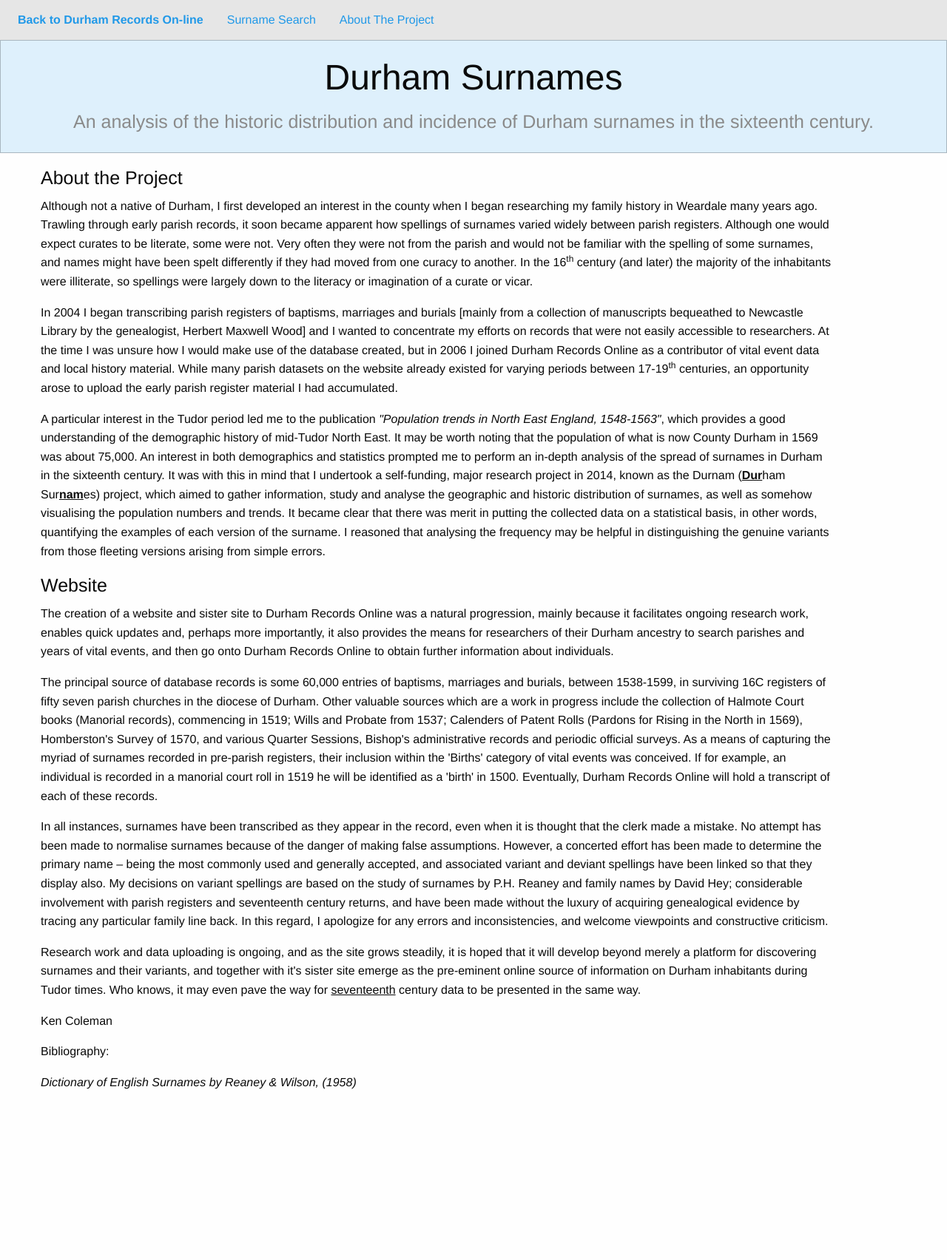
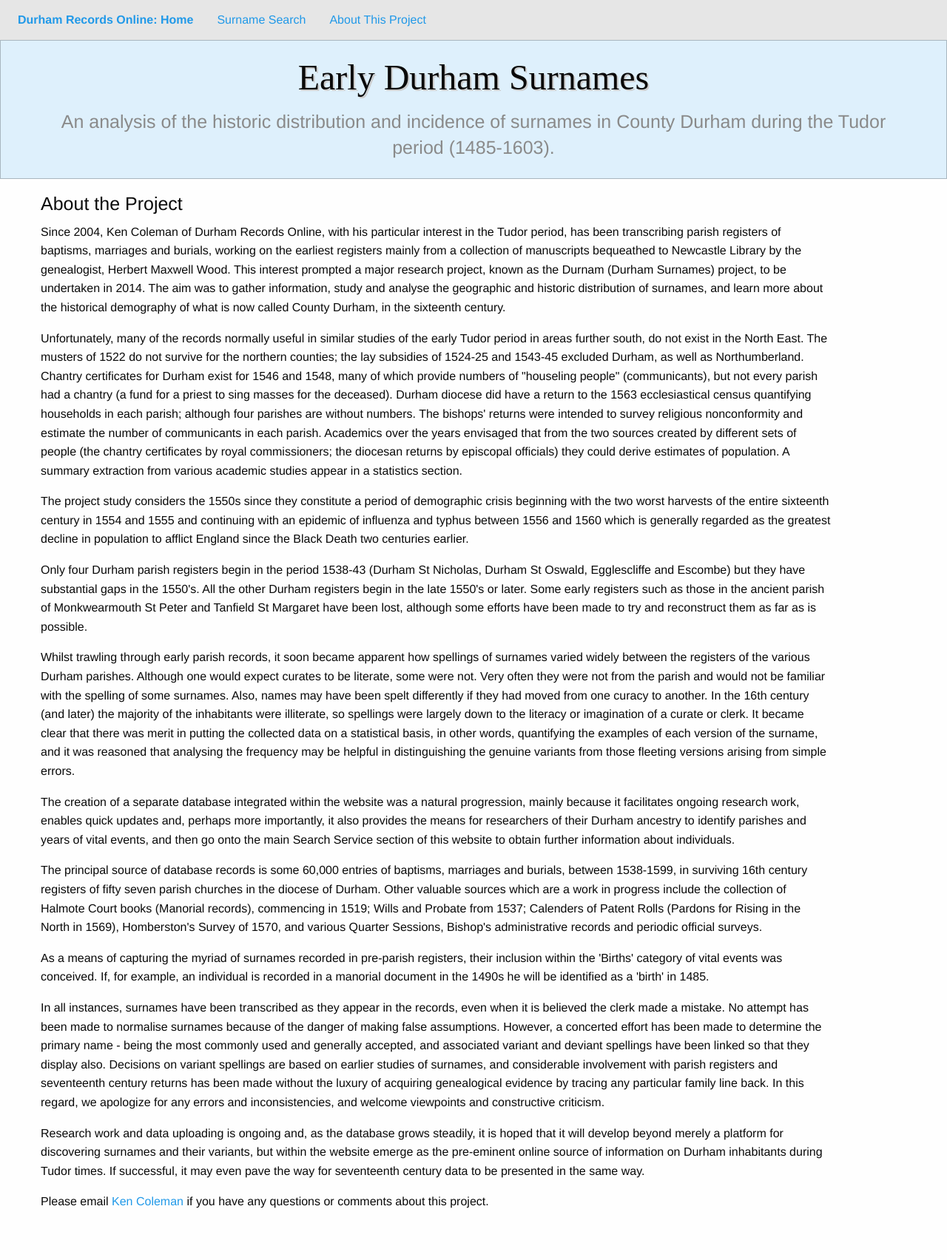
Before and after one commit to Rhino12343/durham_surnames_online, a CodeIgniter app: page /database/about in a window 1280 px wide. Shown: the whole page at 74% size. Before the commit the page ends 1473 px from the top, so only its background shows below. Run offline with CodeIgniter, Linux system fonts and the light colour scheme; data that the repository does not hold is empty; some libraries are stand-ins or nearby versions.

Commit message:
updated application files

```diff
--- a/application/controllers/Bulk.php
+++ b/application/controllers/Bulk.php
@@ -215,8 +215,8 @@ class Bulk extends CI_Controller {
                     // loop over surnames from parish and get surname_id
                     // check if surname_id is associated with parish_id and ward_id
                     // if not assign and return parish_surname_id
-                    // use parish_surname_id and check if year is stored in DSO_parish_surname_data
-                    // add the year to DSO_parish_surname_data
+                    // use parish_surname_id and check if year is stored in surnames_parish_surname_data
+                    // add the year to surnames_parish_surname_data
 
                     foreach ($surname_data as $ward => $parishes){
                         $ward_id = $this->import_admin->get_ward_id($ward);
--- a/application/views/about/index.php
+++ b/application/views/about/index.php
@@ -5,65 +5,45 @@
 <h4>About the Project</h4>
 
 <p>
-    Although not a native of Durham, I first developed an interest in the county when I began researching my family history in Weardale many years ago.
-    Trawling through early parish records, it soon became apparent how spellings of surnames varied widely between parish registers.
-    Although one would expect curates to be literate, some were not.
-    Very often they were not from the parish and would not be familiar with the spelling of some surnames, and names might have been spelt differently if they had moved from one curacy to another.
-    In the 16<sup>th</sup> century (and later) the majority of the inhabitants were illiterate, so spellings were largely down to the literacy or imagination of a curate or vicar.
+   Since 2004, Ken Coleman of Durham Records Online, with his particular interest in the Tudor period, has been transcribing parish registers of baptisms, marriages and burials, working on the earliest registers mainly from a collection of manuscripts bequeathed to Newcastle Library by the genealogist, Herbert Maxwell Wood. This interest prompted a major research project, known as the Durnam (Durham Surnames) project, to be undertaken in 2014. The aim was to gather information, study and analyse the geographic and historic distribution of surnames, and learn more about the historical demography of what is now called County Durham, in the sixteenth century.
+
 </p>
 
 <p>
-    In 2004 I began transcribing parish registers of baptisms, marriages and burials [mainly from a collection of manuscripts bequeathed to Newcastle Library by the genealogist, Herbert Maxwell Wood] and I wanted to concentrate my efforts on records that were not easily accessible to researchers.
-    At the time I was unsure how I would make use of the database created, but in 2006 I joined Durham Records Online as a contributor of vital event data and local history material.
-    While many parish datasets on the website already existed for varying periods between 17-19<sup>th</sup> centuries, an opportunity arose to upload the early parish register material I had accumulated.
+    Unfortunately, many of the records normally useful in similar studies of the early Tudor period in areas further south, do not exist in the North East. The musters of 1522 do not survive for the northern counties; the lay subsidies of 1524-25 and 1543-45 excluded Durham, as well as Northumberland. Chantry certificates for Durham exist for 1546 and 1548, many of which provide numbers of "houseling people" (communicants), but not every parish had a chantry (a fund for a priest to sing masses for the deceased). Durham diocese did have a return to the 1563 ecclesiastical census quantifying households in each parish; although four parishes are without numbers. The bishops' returns were intended to survey religious nonconformity and estimate the number of communicants in each parish. Academics over the years envisaged that from the two sources created by different sets of people (the chantry certificates by royal commissioners; the diocesan returns by episcopal officials) they could derive estimates of population. A summary extraction from various academic studies appear in a statistics section.
 </p>
 
 <p>
-    A particular interest in the Tudor period led me to the publication <i>"Population trends in North East England, 1548-1563"</i>, which provides a good understanding of the demographic history of mid-Tudor North East.
-    It may be worth noting that the population of what is now County Durham in 1569 was about 75,000.
-    An interest in both demographics and statistics prompted me to perform an in-depth analysis of the spread of surnames in Durham in the sixteenth century.
-    It was with this in mind that I undertook a self-funding, major research project in 2014, known as the Durnam (<b><u>Dur</u></b>ham Sur<b><u>nam</u></b>es) project, which aimed to gather information, study and analyse the geographic and historic distribution of surnames, as well as somehow visualising the population numbers and trends.
-    It became clear that there was merit in putting the collected data on a statistical basis, in other words, quantifying the examples of each version of the surname.
-    I reasoned that analysing the frequency may be helpful in distinguishing the genuine variants from those fleeting versions arising from simple errors.
-</p>
-
-<h4>Website</h4>
-
-<p>
-    The creation of a website and sister site to Durham Records Online was a natural progression, mainly because it facilitates ongoing research work, enables quick updates and, perhaps more importantly, it also provides the means for researchers of their Durham ancestry to search parishes and years of vital events, and then go onto Durham Records Online to obtain further information about individuals.
+    The project study considers the 1550s since they constitute a period of demographic crisis beginning with the two worst harvests of the entire sixteenth century in 1554 and 1555 and continuing with an epidemic of influenza and typhus between 1556 and 1560 which is generally regarded as the greatest decline in population to afflict England since the Black Death two centuries earlier.
 </p>
 
 <p>
-    The principal source of database records is some 60,000 entries of baptisms, marriages and burials, between 1538-1599, in surviving 16C registers of fifty seven parish churches in the diocese of Durham.
-    Other valuable sources which are a work in progress include the collection of Halmote Court books (Manorial records), commencing in 1519; Wills and Probate from 1537; Calenders of Patent Rolls (Pardons for Rising in the North in 1569), Homberston's Survey of 1570, and various Quarter Sessions, Bishop's administrative records and periodic official surveys.
-    As a means of capturing the myriad of surnames recorded in pre-parish registers, their inclusion within the 'Births' category of vital events was conceived.
-    If for example, an individual is recorded in a manorial court roll in 1519 he will be identified as a 'birth' in 1500.
-    Eventually, Durham Records Online will hold a transcript of each of these records.
+    Only four Durham parish registers begin in the period 1538-43 (Durham St Nicholas, Durham St Oswald, Egglescliffe and Escombe) but they have substantial gaps in the 1550's. All the other Durham registers begin in the late 1550's or later. Some early registers such as those in the ancient parish of Monkwearmouth St Peter and Tanfield St Margaret have been lost, although some efforts have been made to try and reconstruct them as far as is possible.
 </p>
 
 <p>
-    In all instances, surnames have been transcribed as they appear in the record, even when it is thought that the clerk made a mistake.
-    No attempt has been made to normalise surnames because of the danger of making false assumptions.
-    However, a concerted effort has been made to determine the primary name – being the most commonly used and generally accepted, and associated variant and deviant spellings have been linked so that they display also.
-    My decisions on variant spellings are based on the study of surnames by P.H. Reaney and family names by David Hey; considerable involvement with parish registers and seventeenth century returns, and have been made without the luxury of acquiring genealogical evidence by tracing any particular family line back.
-    In this regard, I apologize for any errors and inconsistencies, and welcome viewpoints and constructive criticism.
+    Whilst trawling through early parish records, it soon became apparent how spellings of surnames varied widely between the registers of the various Durham parishes. Although one would expect curates to be literate, some were not. Very often they were not from the parish and would not be familiar with the spelling of some surnames. Also, names may have been spelt differently if they had moved from one curacy to another. In the 16th century (and later) the majority of the inhabitants were illiterate, so spellings were largely down to the literacy or imagination of a curate or clerk.
+
+    It became clear that there was merit in putting the collected data on a statistical basis, in other words, quantifying the examples of each version of the surname, and it was reasoned that analysing the frequency may be helpful in distinguishing the genuine variants from those fleeting versions arising from simple errors.
+
 </p>
 
 <p>
-    Research work and data uploading is ongoing, and as the site grows steadily, it is hoped that it will develop beyond merely a platform for discovering surnames and their variants, and together with it's sister site emerge as the pre-eminent online source of information on Durham inhabitants during Tudor times.
-    Who knows, it may even pave the way for <u>seventeenth</u> century data to be presented in the same way.
+    The creation of a separate database integrated within the website was a natural progression, mainly because it facilitates ongoing research work, enables quick updates and, perhaps more importantly, it also provides the means for researchers of their Durham ancestry to identify parishes and years of vital events, and then go onto the main Search Service section of this website to obtain further information about individuals.
 </p>
 
 <p>
-    Ken Coleman
+    The principal source of database records is some 60,000 entries of baptisms, marriages and burials, between 1538-1599, in surviving 16th century registers of fifty seven parish churches in the diocese of Durham. Other valuable sources which are a work in progress include the collection of Halmote Court books (Manorial records), commencing in 1519; Wills and Probate from 1537; Calenders of Patent Rolls (Pardons for Rising in the North in 1569), Homberston's Survey of 1570, and various Quarter Sessions, Bishop's administrative records and periodic official surveys.
 </p>
-
-
-
 <p>
-    Bibliography:
+    As a means of capturing the myriad of surnames recorded in pre-parish registers, their inclusion within the 'Births' category of vital events was conceived. If, for example, an individual is recorded in a manorial document in the 1490s  he will be identified as a 'birth' in 1485.
 </p>
-
 <p>
-    <i>Dictionary of English Surnames by Reaney &amp; Wilson, (1958)</i>
+    In all instances, surnames have been transcribed as they appear in the records, even when it is believed the clerk made a mistake. No attempt has been made to normalise surnames because of the danger of making false assumptions. However, a concerted effort has been made to determine the primary name - being the most commonly used and generally accepted, and associated variant and deviant spellings have been linked so that they display also. Decisions on variant spellings are based on earlier studies of surnames, and considerable involvement with parish registers and seventeenth century returns has been made without the luxury of acquiring genealogical evidence by tracing any particular family line back. In this regard, we apologize for any errors and inconsistencies, and welcome viewpoints and constructive criticism.
 </p>
+<p>
+    Research work and data uploading is ongoing and, as the database grows steadily, it is hoped that it will develop beyond merely a platform for discovering surnames and their variants, but within the website emerge as the pre-eminent online source of information on Durham inhabitants during Tudor times. If successful, it may even pave the way for seventeenth century data to be presented in the same way.
+</p>
+<p>
+Please email <a href="mailto:ken@durhamrecordsonline.com">Ken Coleman</a> if you have any questions or comments about this project.
+</p>
--- a/application/views/template/header.php
+++ b/application/views/template/header.php
@@ -18,11 +18,11 @@
                 <ul class="menu">
                     <li class="menu-text">
                         <a href="https://www.durhamrecordsonline.com/index.php">
-                            Back to Durham Records On-line
+                            Durham Records Online: Home
                         </a>
                     </li>
                     <li><a href="<?= base_url(); ?>search">Surname Search</a></li>
-                    <li><a href="<?= base_url(); ?>about">About The Project</a></li>
+                    <li><a href="<?= base_url(); ?>about">About This Project</a></li>
                     <?php if ($this->ion_auth->is_admin()) { ?>
                         <li><a href="<?= base_url(); ?>admin">Admin Surname List</a></li>
                         <li><a href="<?= base_url(); ?>admin/ward_and_parish">Admin Ward &amp; Parish</a></li>
@@ -34,8 +34,8 @@
 
         <div class="callout medium primary">
             <div class="row column text-center">
-                <h1>Durham Surnames</h1>
-                <h4 class="subheader">An analysis of the historic distribution and incidence of Durham surnames in the sixteenth century.</h4>
+                <h1 style="font-family: 'Times New Roman', Times, serif; text-shadow: 2px 2px #cccccc;">Early Durham Surnames</h1>
+                <h4 class="subheader">An analysis of the historic distribution and incidence of surnames in County Durham during the Tudor period (1485-1603).</h4>
             </div>
         </div>
         <div class="row">
```
Also changed, not shown: application/models/Import_admin.php (+14 -14 lines), application/models/Search_model.php (+34 -22 lines), application/models/Surname_admin.php (+32 -32 lines), application/views/search/index.php (+23 -4 lines).
